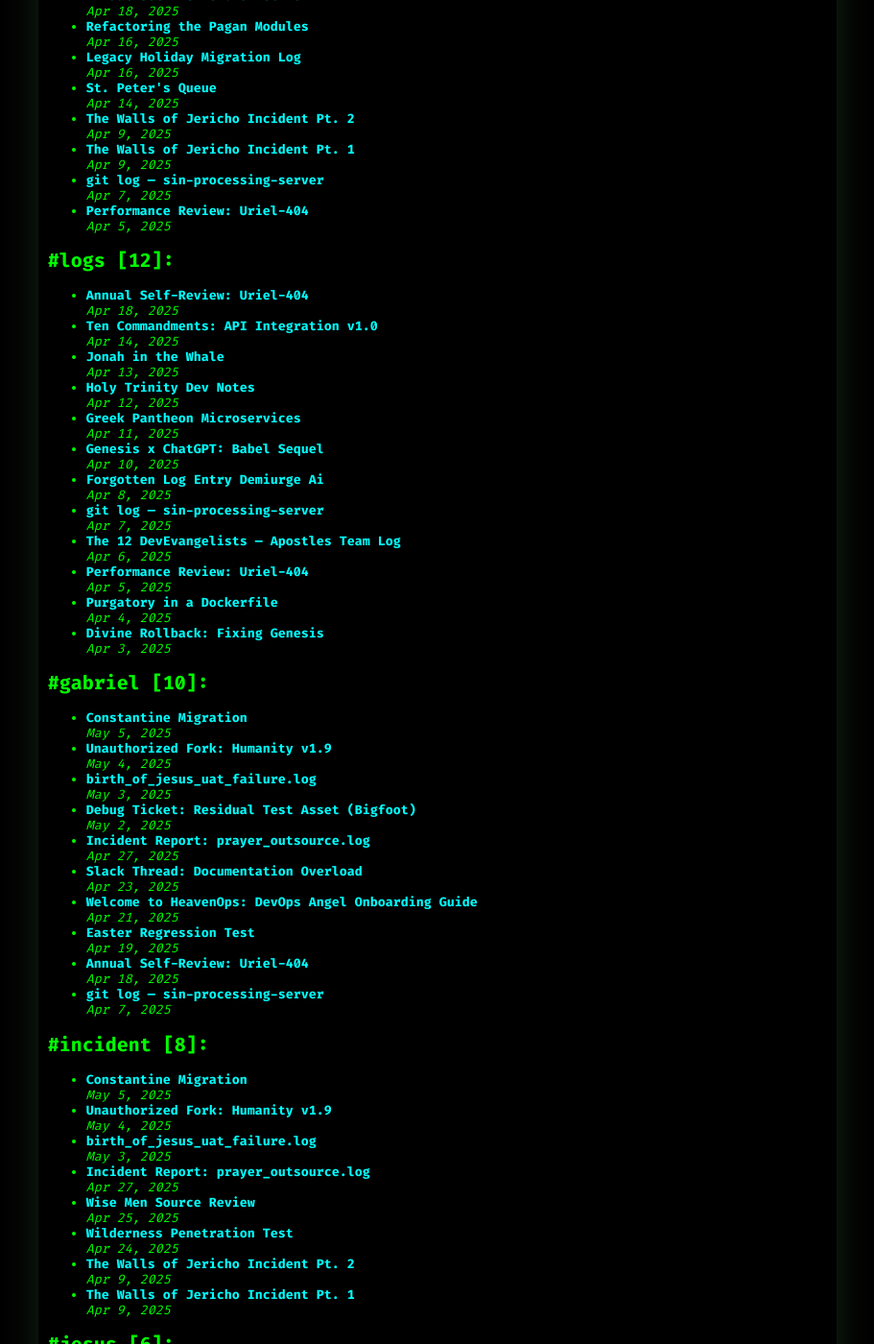
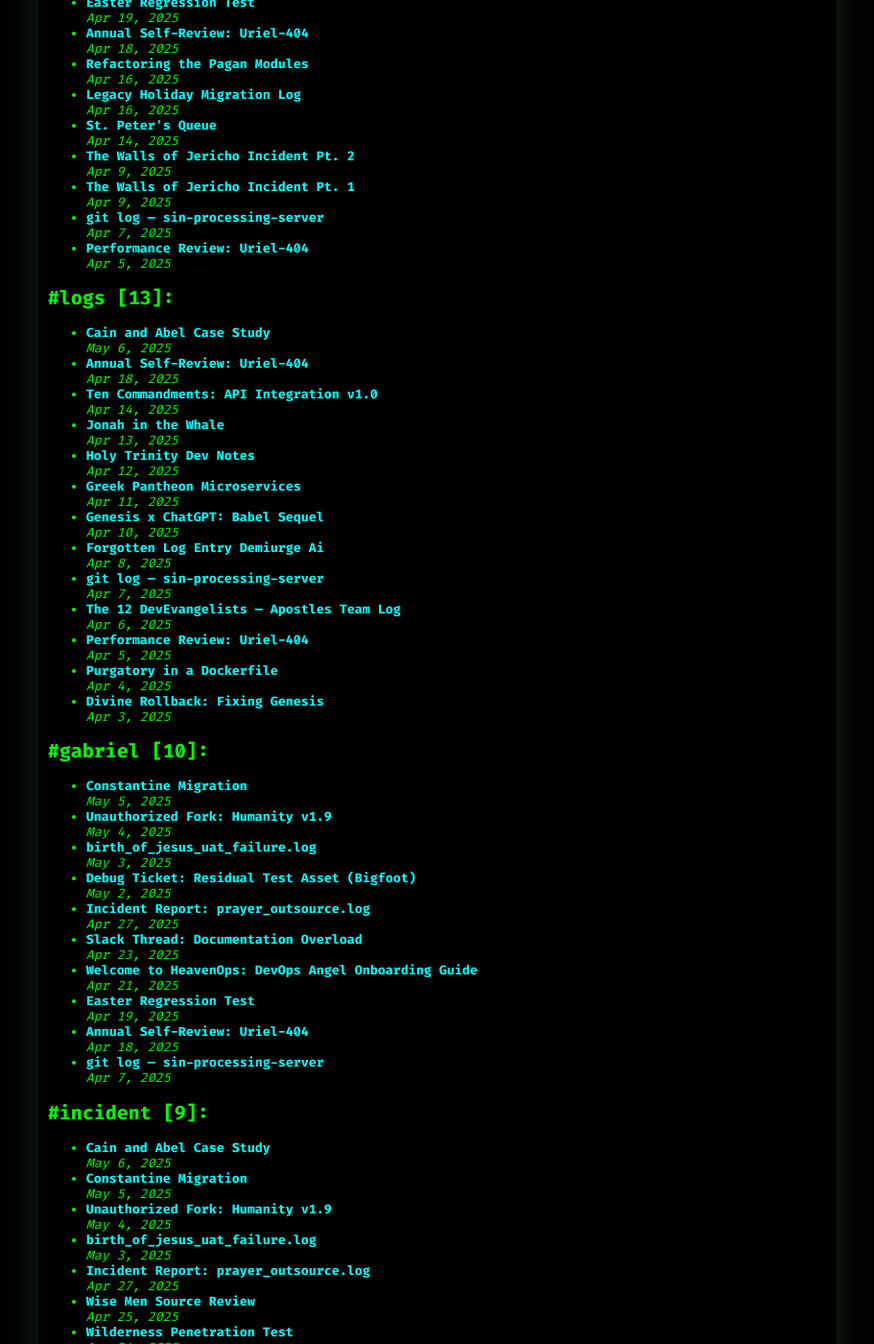
Before and after one commit to anthonypdawson/divine-devops-universe, a Jekyll site: the page built from archive.md, in a window 1280 px wide and 1400 px high, scrolled down 1959 px. Shown: the whole window at 96% size, without its empty margins (184-1095 px from the left). Built offline with Jekyll 4.4.1, drawn with Linux system fonts in a browser that asks for light colours; some of the changed text lies outside the part shown.

Commit message:
Add Cain and Abel case study post; document DevOps conflict with log excerpts and action items

```diff
--- a/_future/cain_abel_case_study.md
+++ b/_posts/2025-05-06-cain_abel_case_study.md
@@ -1,8 +1,8 @@
 ---
 layout: terminal_post
 title: "Cain and Abel Case Study"
-date:
-tags: [case, conflict, yaml, logs]
+date: 2025-05-06 12:00:00
+tags: [case, conflict, yaml, logs, cain, abel, service, incident]
 ---
 
 The story of Cain and Abel is one of the earliest recorded DevOps conflicts
```
